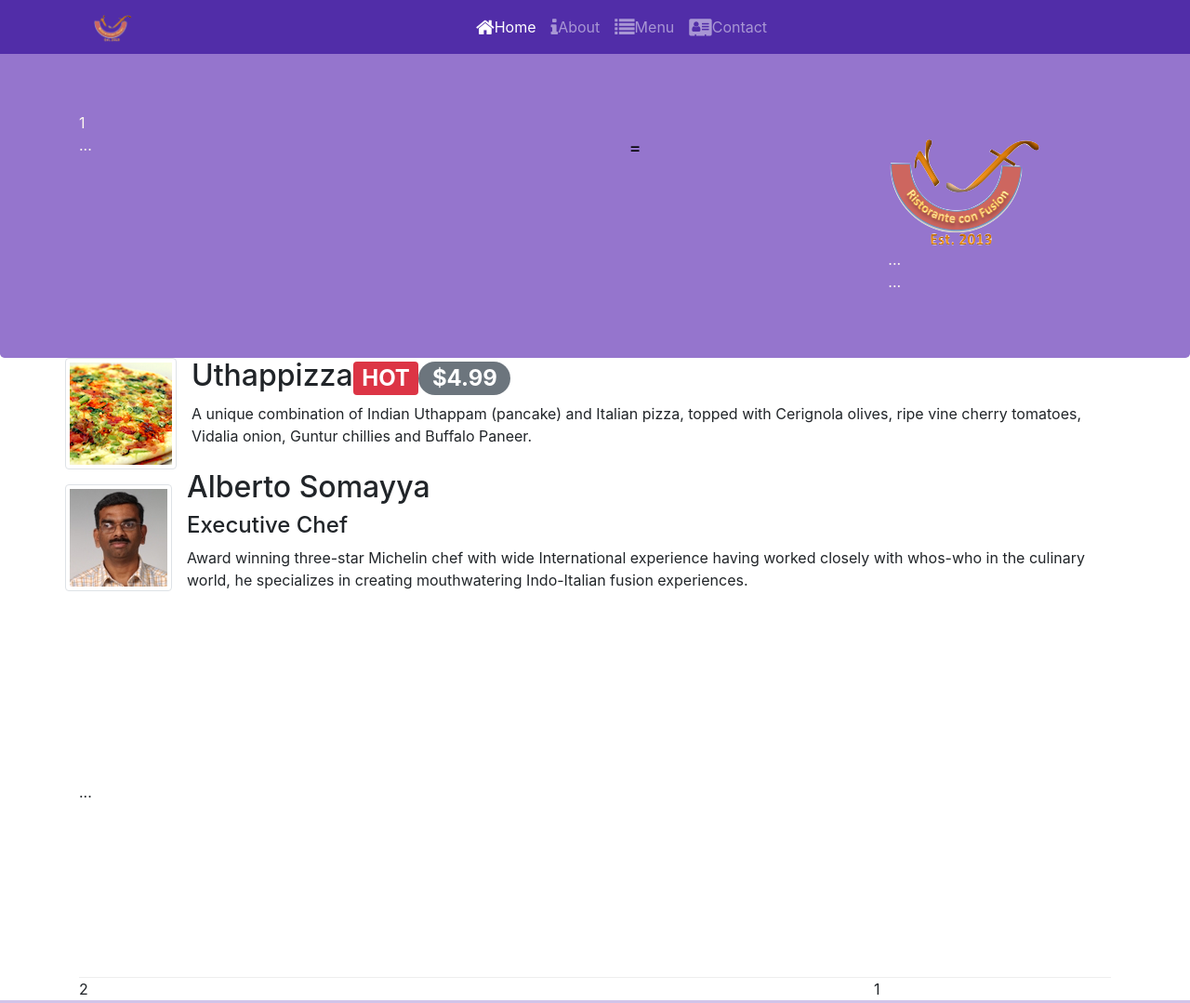
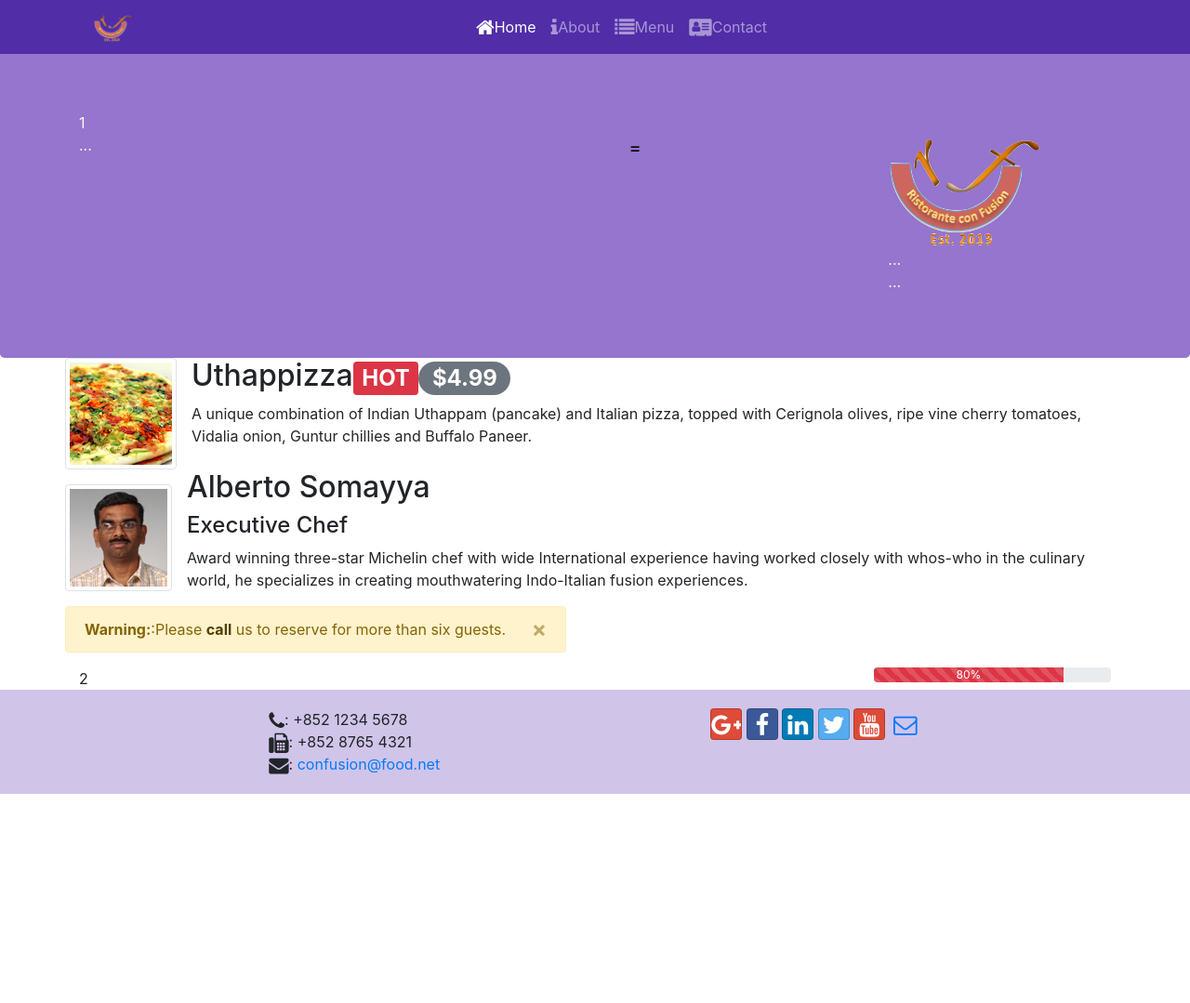
Before and after one commit to Anhthu02tranthi/git-test-04, a website: page index.html in a window 1280 px wide. Shown: the top 1079 px of the page at 93% size. After the commit the page ends 854 px from the top, so only its background shows below. Drawn offline with nearby package versions, Linux system fonts and the light colour scheme.

Commit message:
Alerting Users

```diff
--- a/index.html
+++ b/index.html
@@ -101,9 +101,24 @@
 
             </div>
 
-            <div class="row row-content align-items-center"> ... </div>
             <div class="row">
-            <div class="col -12 col -sm-4 col-md-3 order -sm-last"> 1 </div>
+                <div class="alert alert-warning alert-dismissible" role="alert">
+                    <button type="button" class="close" data-dismiss="alert">
+                        <span>&times;</span>
+                    </button>
+                    <strong>Warning:</strong>:Please
+                    <a href="tel:+85212345678" class="alert-link"> call</a> us to reserve for more than six guests.
+                    </div>
+
+
+            </div>
+            <div class="row">
+            <div class="col -12 col -sm-4 col-md-3 order -sm-last">
+                <div class="progress">
+                    <div class="progress-bar progress-bar-striped bg-danger" role="progressbar" style="width: 80%">
+                        80%
+                </div>
+                </div> </div>
             <div class="col col-sm col-md order-sm-first"> 2 </div>
         </div>
     </div>
```
